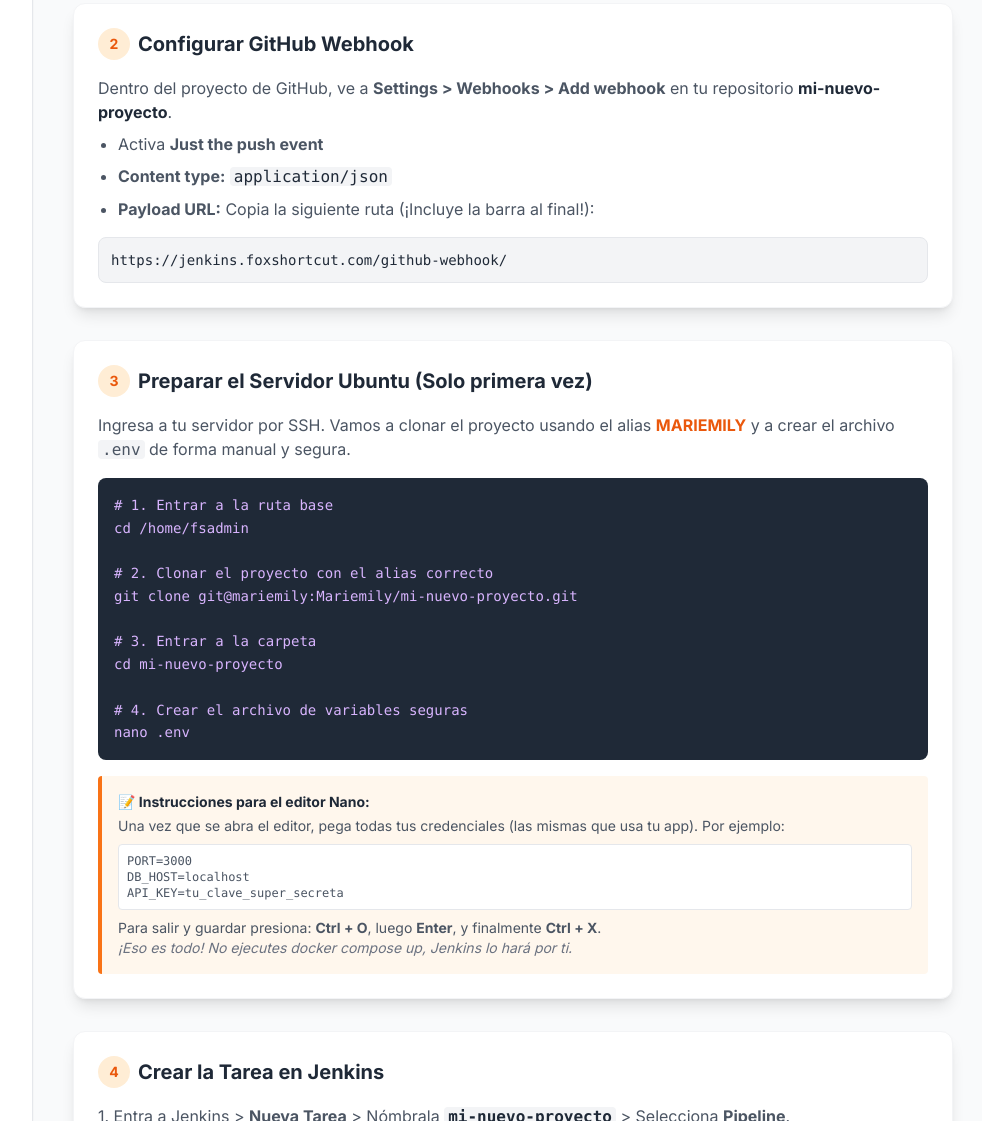
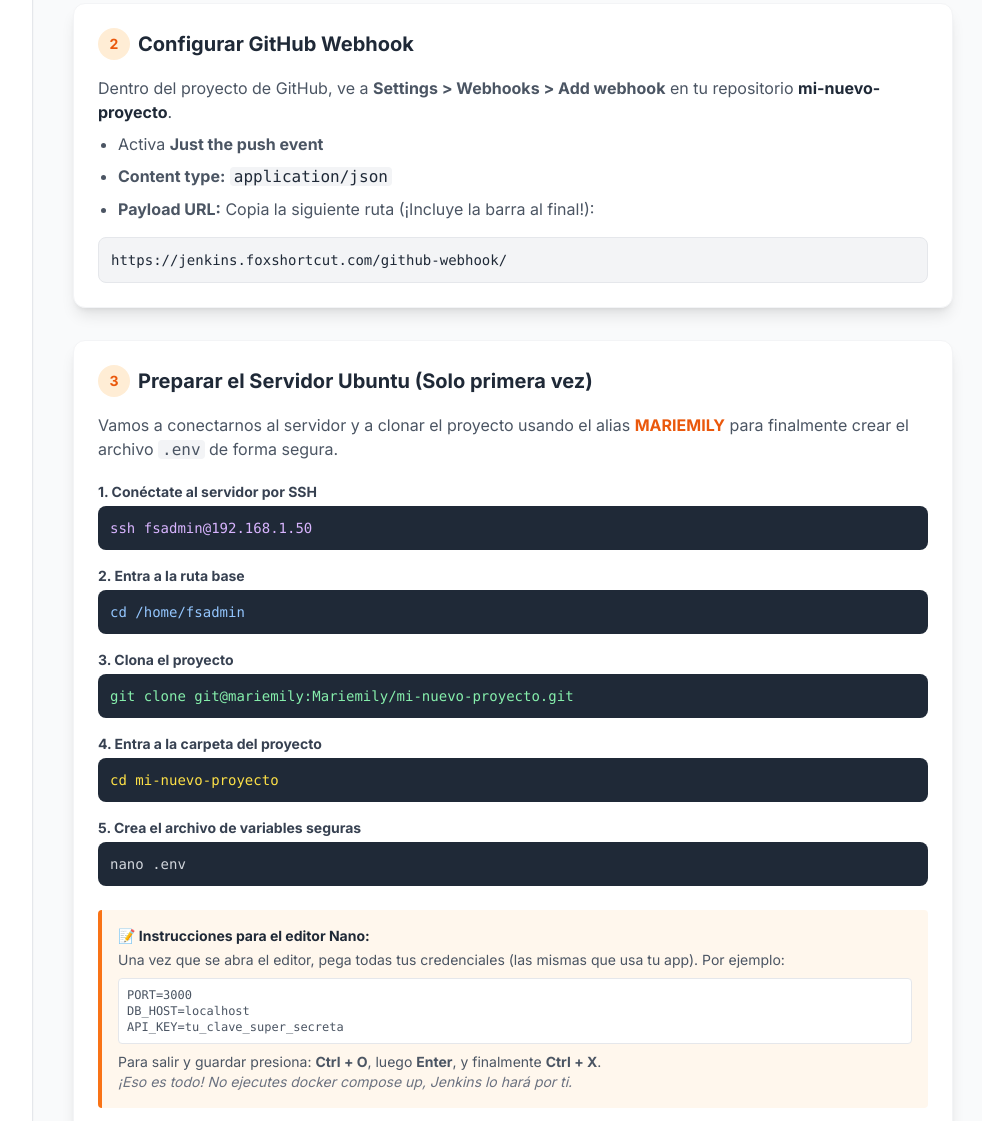
Before and after one commit to OnesRomero/toolbox-fs, a website: page public/generador-cicd.html in a window 1280 px wide and 2400 px high. Shown: the part 1279-2400 px from the top of the page, without its empty margins (287-1269 px from the left). Drawn offline with nearby package versions, Linux system fonts and the light colour scheme.

Commit message:
ajuste paso a paso cicd

```diff
--- a/public/generador-cicd.html
+++ b/public/generador-cicd.html
@@ -20,17 +20,14 @@
 </head>
 <body class="bg-gray-50 text-gray-800 h-screen flex flex-col overflow-hidden">
 
-    <!-- Header FoxShortcut -->
     <header class="bg-white shadow-sm z-10">
         <div class="container mx-auto px-6 py-4 flex justify-between items-center">
             <div class="flex items-center">
-                <!-- Fallback a SVG si no encuentra logo.svg en esta ruta -->
                 <img src="logo.svg" alt="" onerror="this.style.display='none'; this.nextElementSibling.style.display='block';" class="h-10 w-auto mr-3">
                 <svg style="display:none;" class="h-8 w-8 text-orange-500 mr-3" fill="none" viewBox="0 0 24 24" stroke="currentColor"><path stroke-linecap="round" stroke-linejoin="round" stroke-width="2" d="M13 10V3L4 14h7v7l9-11h-7z" /></svg>
                 <span class="text-xl font-bold text-gray-700">FoxShortcut <span class="hidden sm:inline text-gray-400 font-normal ml-1">|</span> <span class="text-orange-500 hidden sm:inline ml-1">CI/CD Gen</span></span>
             </div>
 
-            <!-- Botón Home -->
             <a href="/" class="text-sm font-bold bg-orange-500 text-white hover:bg-orange-600 px-5 py-2 rounded-lg shadow-md transition duration-300 ease-in-out flex items-center gap-2">
                 <svg xmlns="http://www.w3.org/2000/svg" width="16" height="16" viewBox="0 0 24 24" fill="none" stroke="currentColor" stroke-width="2" stroke-linecap="round" stroke-linejoin="round"><path d="m3 9 9-7 9 7v11a2 2 0 0 1-2 2H5a2 2 0 0 1-2-2z"></path><polyline points="9 22 9 12 15 12 15 22"></polyline></svg>
                 Inicio
@@ -38,10 +35,8 @@
         </div>
     </header>
 
-    <!-- Main Content -->
     <div class="flex-1 container mx-auto flex flex-col md:flex-row overflow-hidden">
 
-        <!-- Panel Izquierdo: Formulario -->
         <aside class="w-full md:w-1/3 lg:w-1/4 bg-white border-r border-gray-200 p-6 overflow-y-auto shadow-sm z-0">
             <h2 class="text-lg font-bold mb-4 text-gray-800 border-b pb-2">Configuración del Proyecto</h2>
 
@@ -87,7 +82,6 @@
             </div>
         </aside>
 
-        <!-- Panel Derecho: Guía Generada -->
         <main class="w-full md:w-2/3 lg:w-3/4 bg-gray-50 p-6 md:p-10 overflow-y-auto">
             <div class="max-w-4xl mx-auto space-y-8 pb-20">
 
@@ -96,7 +90,6 @@
                     <p class="text-gray-600">Sigue estos pasos para conectar este nuevo proyecto al flujo automatizado de Jenkins.</p>
                 </div>
 
-                <!-- Paso 1 -->
                 <section class="bg-white p-6 rounded-xl shadow-lg border border-gray-100">
                     <h3 class="text-xl font-bold text-gray-800 mb-4 flex items-center gap-2">
                         <span class="bg-orange-100 text-orange-600 w-8 h-8 rounded-full flex items-center justify-center text-sm">1</span>
@@ -131,7 +124,6 @@
                     </div>
                 </section>
 
-                <!-- Paso 2 -->
                 <section class="bg-white p-6 rounded-xl shadow-lg border border-gray-100">
                     <h3 class="text-xl font-bold text-gray-800 mb-4 flex items-center gap-2">
                         <span class="bg-orange-100 text-orange-600 w-8 h-8 rounded-full flex items-center justify-center text-sm">2</span>
@@ -152,22 +144,56 @@
                     </div>
                 </section>
 
-                <!-- Paso 3 -->
                 <section class="bg-white p-6 rounded-xl shadow-lg border border-gray-100">
                     <h3 class="text-xl font-bold text-gray-800 mb-4 flex items-center gap-2">
                         <span class="bg-orange-100 text-orange-600 w-8 h-8 rounded-full flex items-center justify-center text-sm">3</span>
                         Preparar el Servidor Ubuntu (Solo primera vez)
                     </h3>
-                    <p class="mb-4 text-gray-600">Ingresa a tu servidor por SSH. Vamos a clonar el proyecto usando el alias <strong><span class="dyn-alias text-orange-600 font-bold uppercase"></span></strong> y a crear el archivo <code class="bg-gray-100 px-1 rounded">.env</code> de forma manual y segura.</p>
+                    <p class="mb-5 text-gray-600">Vamos a conectarnos al servidor y a clonar el proyecto usando el alias <strong><span class="dyn-alias text-orange-600 font-bold uppercase"></span></strong> para finalmente crear el archivo <code class="bg-gray-100 px-1 rounded">.env</code> de forma segura.</p>
 
-                    <div class="relative group">
-                        <button onclick="copyCode('code-clone', this)" class="absolute top-3 right-3 bg-gray-700 hover:bg-gray-600 text-white text-xs px-3 py-1.5 rounded transition opacity-0 group-hover:opacity-100 flex items-center gap-1 shadow">
-                            <svg xmlns="http://www.w3.org/2000/svg" width="14" height="14" viewBox="0 0 24 24" fill="none" stroke="currentColor" stroke-width="2" stroke-linecap="round" stroke-linejoin="round"><rect x="9" y="9" width="13" height="13" rx="2" ry="2"></rect><path d="M5 15H4a2 2 0 0 1-2-2V4a2 2 0 0 1 2-2h9a2 2 0 0 1 2 2v1"></path></svg> Copiar
-                        </button>
-                        <pre class="bg-gray-800 text-purple-300 p-4 rounded-lg overflow-x-auto text-sm leading-relaxed"><code id="code-clone"></code></pre>
+                    <div class="space-y-4">
+                        <div>
+                            <p class="text-sm font-bold text-gray-700 mb-1">1. Conéctate al servidor por SSH</p>
+                            <div class="relative group">
+                                <button onclick="copyCode('code-ssh', this)" class="absolute top-1/2 -translate-y-1/2 right-2 bg-gray-700 hover:bg-gray-600 text-white text-xs px-3 py-1.5 rounded transition opacity-0 group-hover:opacity-100 flex items-center gap-1 shadow">Copiar</button>
+                                <pre class="bg-gray-800 text-purple-300 p-3 rounded-lg overflow-x-auto text-sm"><code id="code-ssh"></code></pre>
+                            </div>
+                        </div>
+
+                        <div>
+                            <p class="text-sm font-bold text-gray-700 mb-1">2. Entra a la ruta base</p>
+                            <div class="relative group">
+                                <button onclick="copyCode('code-cd-base', this)" class="absolute top-1/2 -translate-y-1/2 right-2 bg-gray-700 hover:bg-gray-600 text-white text-xs px-3 py-1.5 rounded transition opacity-0 group-hover:opacity-100 flex items-center gap-1 shadow">Copiar</button>
+                                <pre class="bg-gray-800 text-blue-300 p-3 rounded-lg overflow-x-auto text-sm"><code id="code-cd-base"></code></pre>
+                            </div>
+                        </div>
+
+                        <div>
+                            <p class="text-sm font-bold text-gray-700 mb-1">3. Clona el proyecto</p>
+                            <div class="relative group">
+                                <button onclick="copyCode('code-git-clone', this)" class="absolute top-1/2 -translate-y-1/2 right-2 bg-gray-700 hover:bg-gray-600 text-white text-xs px-3 py-1.5 rounded transition opacity-0 group-hover:opacity-100 flex items-center gap-1 shadow">Copiar</button>
+                                <pre class="bg-gray-800 text-green-300 p-3 rounded-lg overflow-x-auto text-sm"><code id="code-git-clone"></code></pre>
+                            </div>
+                        </div>
+
+                        <div>
+                            <p class="text-sm font-bold text-gray-700 mb-1">4. Entra a la carpeta del proyecto</p>
+                            <div class="relative group">
+                                <button onclick="copyCode('code-cd-proj', this)" class="absolute top-1/2 -translate-y-1/2 right-2 bg-gray-700 hover:bg-gray-600 text-white text-xs px-3 py-1.5 rounded transition opacity-0 group-hover:opacity-100 flex items-center gap-1 shadow">Copiar</button>
+                                <pre class="bg-gray-800 text-yellow-300 p-3 rounded-lg overflow-x-auto text-sm"><code id="code-cd-proj"></code></pre>
+                            </div>
+                        </div>
+
+                        <div>
+                            <p class="text-sm font-bold text-gray-700 mb-1">5. Crea el archivo de variables seguras</p>
+                            <div class="relative group">
+                                <button onclick="copyCode('code-nano', this)" class="absolute top-1/2 -translate-y-1/2 right-2 bg-gray-700 hover:bg-gray-600 text-white text-xs px-3 py-1.5 rounded transition opacity-0 group-hover:opacity-100 flex items-center gap-1 shadow">Copiar</button>
+                                <pre class="bg-gray-800 text-gray-300 p-3 rounded-lg overflow-x-auto text-sm"><code id="code-nano">nano .env</code></pre>
+                            </div>
+                        </div>
                     </div>
 
-                    <div class="mt-4 bg-orange-50 border-l-4 border-orange-500 p-4 rounded">
+                    <div class="mt-6 bg-orange-50 border-l-4 border-orange-500 p-4 rounded">
                         <p class="text-sm text-gray-800 font-bold mb-1">📝 Instrucciones para el editor Nano:</p>
                         <p class="text-sm text-gray-600 mb-2">Una vez que se abra el editor, pega todas tus credenciales (las mismas que usa tu app). Por ejemplo:</p>
                         <pre class="bg-white p-2 border border-gray-200 rounded text-xs text-gray-600 mb-2"><code>PORT=3000
@@ -177,7 +203,6 @@ API_KEY=tu_clave_super_secreta</code></pre>
                     </div>
                 </section>
 
-                <!-- Paso 4 -->
                 <section class="bg-white p-6 rounded-xl shadow-lg border border-gray-100">
                     <h3 class="text-xl font-bold text-gray-800 mb-4 flex items-center gap-2">
                         <span class="bg-orange-100 text-orange-600 w-8 h-8 rounded-full flex items-center justify-center text-sm">4</span>
@@ -218,7 +243,6 @@ API_KEY=tu_clave_super_secreta</code></pre>
                     </div>
                 </section>
 
-                <!-- Paso 5 -->
                 <section class="bg-white p-6 rounded-xl shadow-lg border border-gray-100">
                     <h3 class="text-xl font-bold text-gray-800 mb-4 flex items-center gap-2">
                         <span class="bg-orange-100 text-orange-600 w-8 h-8 rounded-full flex items-center justify-center text-sm">5</span>
@@ -236,7 +260,6 @@ API_KEY=tu_clave_super_secreta</code></pre>
         </main>
     </div>
 
-    <!-- Script de lógica -->
     <script>
         function handleAliasChange() {
             const alias = document.getElementById('alias').value;
@@ -282,18 +305,11 @@ API_KEY=tu_clave_super_secreta</code></pre>
             document.getElementById('code-jenkinsfile').textContent = jenkinsfileCode;
             document.getElementById('code-webhook').textContent = `${jenkins}/github-webhook/`;
 
-            const cloneCode = `# 1. Entrar a la ruta base
-cd ${path}
-
-# 2. Clonar el proyecto con el alias correcto
-git clone git@${alias}:${user}/${proj}.git
-
-# 3. Entrar a la carpeta
-cd ${proj}
-
-# 4. Crear el archivo de variables seguras
-nano .env`;
-            document.getElementById('code-clone').textContent = cloneCode;
+            // Nuevos pasos separados para el área 3
+            document.getElementById('code-ssh').textContent = `ssh fsadmin@${ip}`;
+            document.getElementById('code-cd-base').textContent = `cd ${path}`;
+            document.getElementById('code-git-clone').textContent = `git clone git@${alias}:${user}/${proj}.git`;
+            document.getElementById('code-cd-proj').textContent = `cd ${proj}`;
 
             document.getElementById('code-repo-web').textContent = `https://github.com/${user}/${proj}/`;
             document.getElementById('code-repo-git').textContent = `https://github.com/${user}/${proj}.git`;
@@ -325,7 +341,7 @@ nano .env`;
 
         function showCopied(btnElement) {
             const originalHTML = btnElement.innerHTML;
-            btnElement.innerHTML = `<svg xmlns="http://www.w3.org/2000/svg" width="14" height="14" viewBox="0 0 24 24" fill="none" stroke="currentColor" stroke-width="2" stroke-linecap="round" stroke-linejoin="round" class="text-white"><polyline points="20 6 9 17 4 12"></polyline></svg> Copiado!`;
+            btnElement.innerHTML = `Copiado!`;
 
             // Forzar clases temporales de color verde
             btnElement.classList.add('bg-green-500', 'text-white');
```
